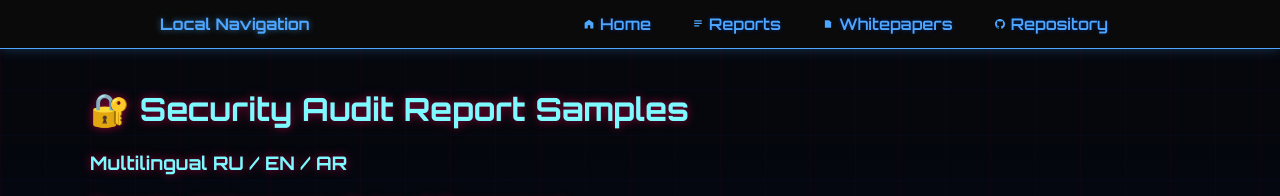
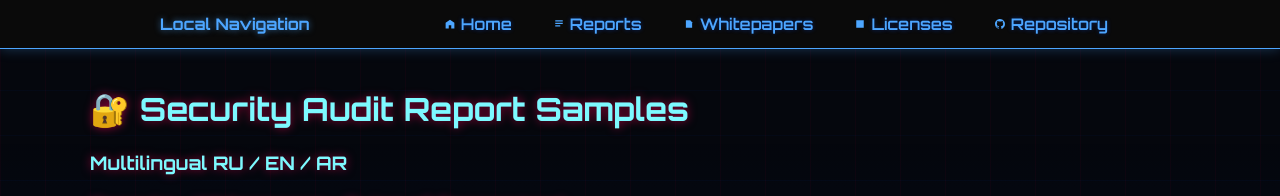
Before and after one commit to SergMorelli/SergMorelli-security-audit-report-samples, a Jekyll site: the page built from index.md, in a window 1280 px wide. Shown: the top 196 px of the page. Built offline with Jekyll 4.4.1, drawn with Linux system fonts in a browser that asks for light colours; our own code applies the rules of GitHub Pages for plain Markdown files.

Commit message:
Update default.html

```diff
--- a/_layouts/default.html
+++ b/_layouts/default.html
@@ -64,6 +64,19 @@
     </a>
   </li>
 
+  <!-- лицензии-->
+
+<li>
+  <a href="{{ site.baseurl }}/licenses">
+    <svg class="menu-icon" viewBox="0 0 16 16">
+      <path fill="currentColor" d="M2 2h12v12H2z M4 4h8v1H4z M4 7h8v1H4z M4 10h5v1H4z"/>
+    </svg>
+    Licenses
+  </a>
+</li>
+
+
+
   <!-- GitHub Repo -->
   <li>
     <a class="repo-link" href="https://github.com/SergMorelli/SergMorelli-security-audit-report-samples" target="_blank">
```
